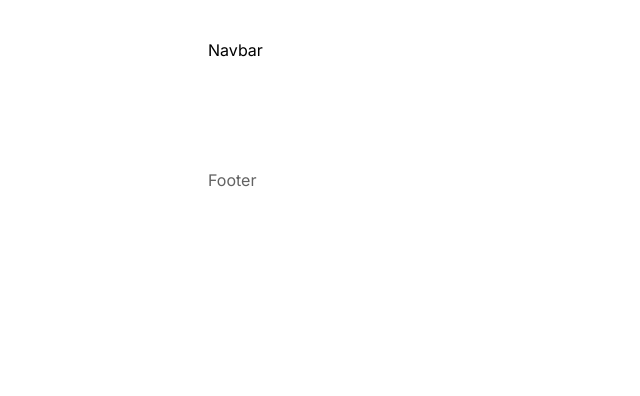
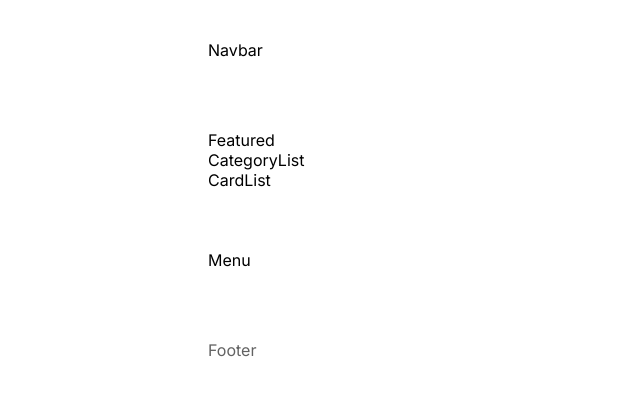
Before and after one commit to GrantLicata/Blog, a Next.js app: page / in a window 1280 px wide. Shown: the top 396 px of the page, without its empty margins (0-640 px from the left). Built offline with nearby package versions, Linux system fonts and the light colour scheme.

Commit message:
Fixing components and bringing them into primary page

```diff
--- a/src/app/page.jsx
+++ b/src/app/page.jsx
@@ -1,6 +1,19 @@
 import Link from "next/link";
 import styles from "./homepage.module.css";
+import CardList from "@/components/cardList/CardList";
+import Menu from "@/components/menu/Menu";
+import CategoryList from "@/components/categoryList/CategoryList";
+import Featured from "@/components/featured/Featured";
 
 export default function Home() {
-  return <div></div>;
+  return (
+    <div className={styles.container}>
+      <Featured />
+      <CategoryList />
+      <div className={styles.content}>
+        <CardList />
+        <Menu />
+      </div>
+    </div>
+  );
 }
--- a/src/components/cardList/CardList.jsx
+++ b/src/components/cardList/CardList.jsx
@@ -1,8 +1,8 @@
 import React from "react";
-import styles from "./navbar.module.css";
+import styles from "./cardList.module.css";
 
-const Navbar = () => {
-  return <div className={styles.container}>Navbar</div>;
+const CardList = () => {
+  return <div className={styles.container}>CardList</div>;
 };
 
-export default Navbar;
+export default CardList;
--- a/src/components/categoryList/CategoryList.jsx
+++ b/src/components/categoryList/CategoryList.jsx
@@ -1,8 +1,8 @@
 import React from "react";
-import styles from "./navbar.module.css";
+import styles from "./categoryList.module.css";
 
-const Navbar = () => {
-  return <div className={styles.container}>Navbar</div>;
+const CategoryList = () => {
+  return <div className={styles.container}>CategoryList</div>;
 };
 
-export default Navbar;
+export default CategoryList;
--- a/src/components/featured/Featured.jsx
+++ b/src/components/featured/Featured.jsx
@@ -1,8 +1,8 @@
 import React from "react";
-import styles from "./navbar.module.css";
+import styles from "./featured.module.css";
 
-const Navbar = () => {
-  return <div className={styles.container}>Navbar</div>;
+const Featured = () => {
+  return <div className={styles.container}>Featured</div>;
 };
 
-export default Navbar;
+export default Featured;
--- a/src/components/menu/Menu.jsx
+++ b/src/components/menu/Menu.jsx
@@ -1,8 +1,8 @@
 import React from "react";
-import styles from "./navbar.module.css";
+import styles from "./menu.module.css";
 
-const Navbar = () => {
-  return <div className={styles.container}>Navbar</div>;
+const Menu = () => {
+  return <div className={styles.container}>Menu</div>;
 };
 
-export default Navbar;
+export default Menu;
```
Also changed, not shown: src/components/pagination/Pagination.jsx (+4 -4 lines).
